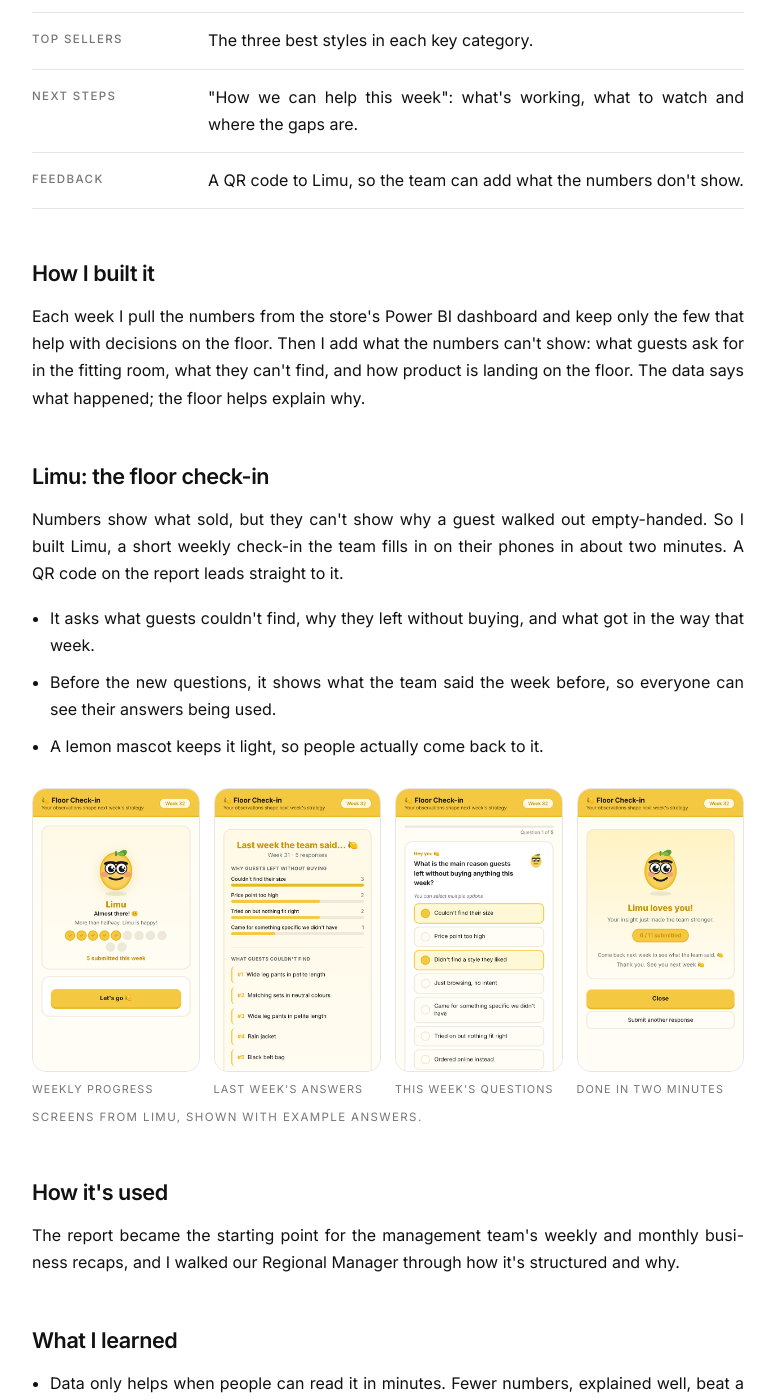
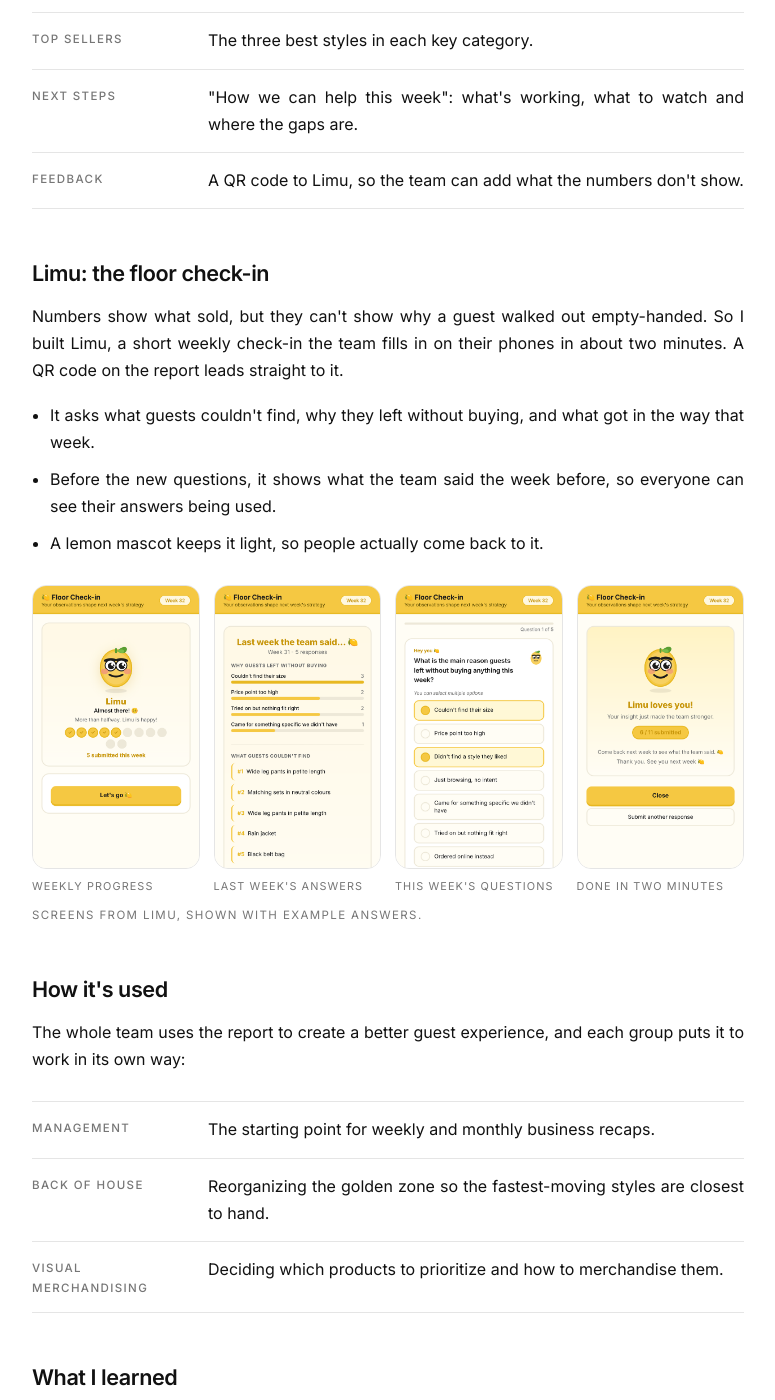
Before and after one commit to bitanp1994/bitanouparvar.com, a Jekyll site: the page built from projects/weekly-insights-report.html, in a window 1280 px wide and 1400 px high, scrolled down 1521 px. Shown: the whole window, without its empty margins (252-1027 px from the left). Built offline with Jekyll 4.4.1, drawn with Linux system fonts in a browser that asks for light colours.

Commit message:
Weekly Insights Report: remove 'How I built it', show how each team uses it
Co-Authored-By: Claude Opus 5.5 <noreply@anthropic.com>
Claude-Session: https://claude.ai/code/session_011ZU1tgXn8aNEA1hgF5gWNT

```diff
--- a/projects/weekly-insights-report.html
+++ b/projects/weekly-insights-report.html
@@ -25,9 +25,6 @@ permalink: /projects/weekly-insights-report/
     <li><span class="label">Feedback</span><span>A QR code to Limu, so the team can add what the numbers don't show.</span></li>
   </ul>
 
-  <h2>How I built it</h2>
-  <p>Each week I pull the numbers from the store's Power BI dashboard and keep only the few that help with decisions on the floor. Then I add what the numbers can't show: what guests ask for in the fitting room, what they can't find, and how product is landing on the floor. The data says what happened; the floor helps explain why.</p>
-
   <h2>Limu: the floor check-in</h2>
   <p>Numbers show what sold, but they can't show why a guest walked out empty-handed. So I built Limu, a short weekly check-in the team fills in on their phones in about two minutes. A QR code on the report leads straight to it.</p>
   <ul class="learned">
@@ -44,7 +41,12 @@ permalink: /projects/weekly-insights-report/
   <p class="caption">Screens from Limu, shown with example answers.</p>
 
   <h2>How it's used</h2>
-  <p>The report became the starting point for the management team's weekly and monthly business recaps, and I walked our Regional Manager through how it's structured and why.</p>
+  <p>The whole team uses the report to create a better guest experience, and each group puts it to work in its own way:</p>
+  <ul class="specs">
+    <li><span class="label">Management</span><span>The starting point for weekly and monthly business recaps.</span></li>
+    <li><span class="label">Back of house</span><span>Reorganizing the golden zone so the fastest-moving styles are closest to hand.</span></li>
+    <li><span class="label">Visual merchandising</span><span>Deciding which products to prioritize and how to merchandise them.</span></li>
+  </ul>
 
   <h2>What I learned</h2>
   <ul class="learned">
```
